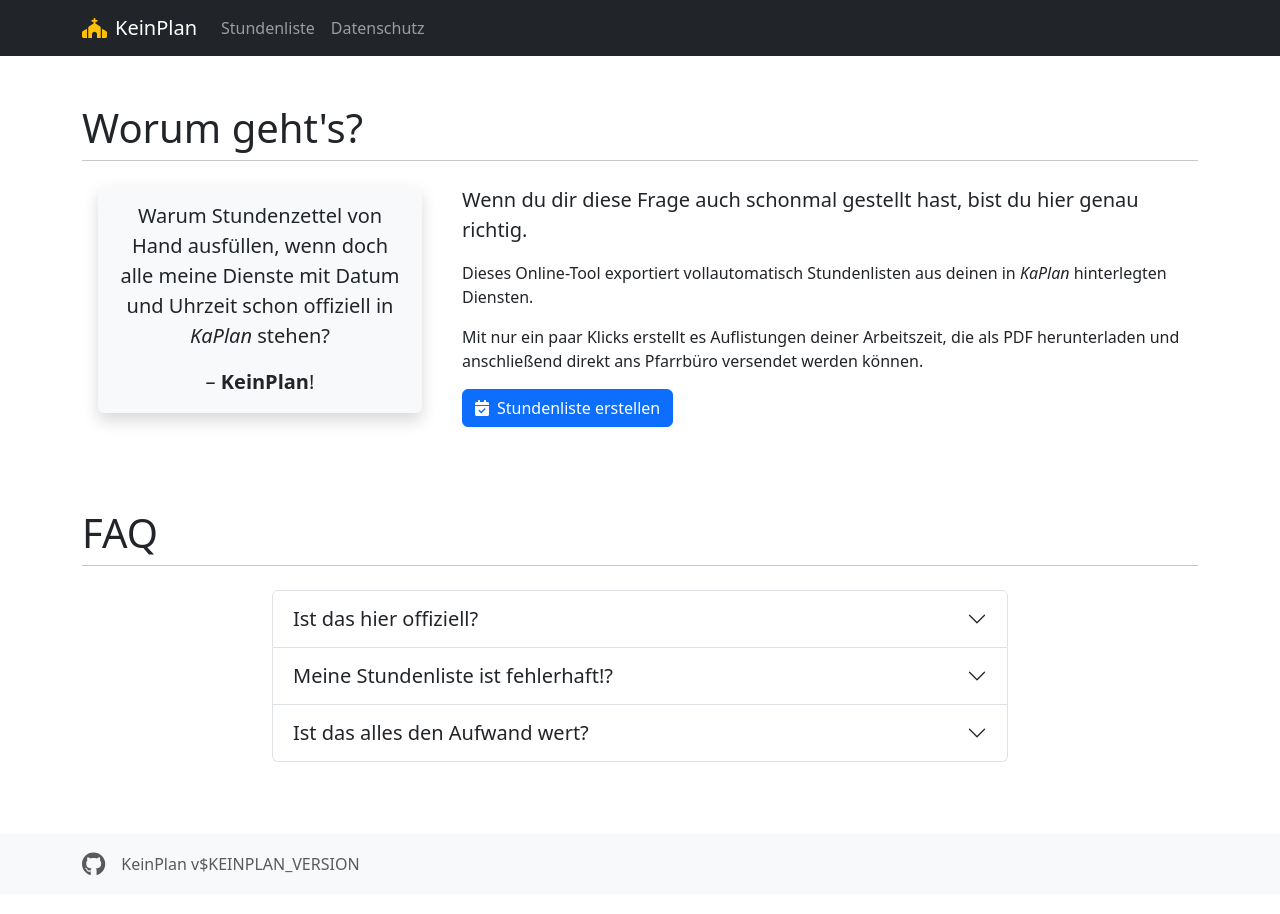
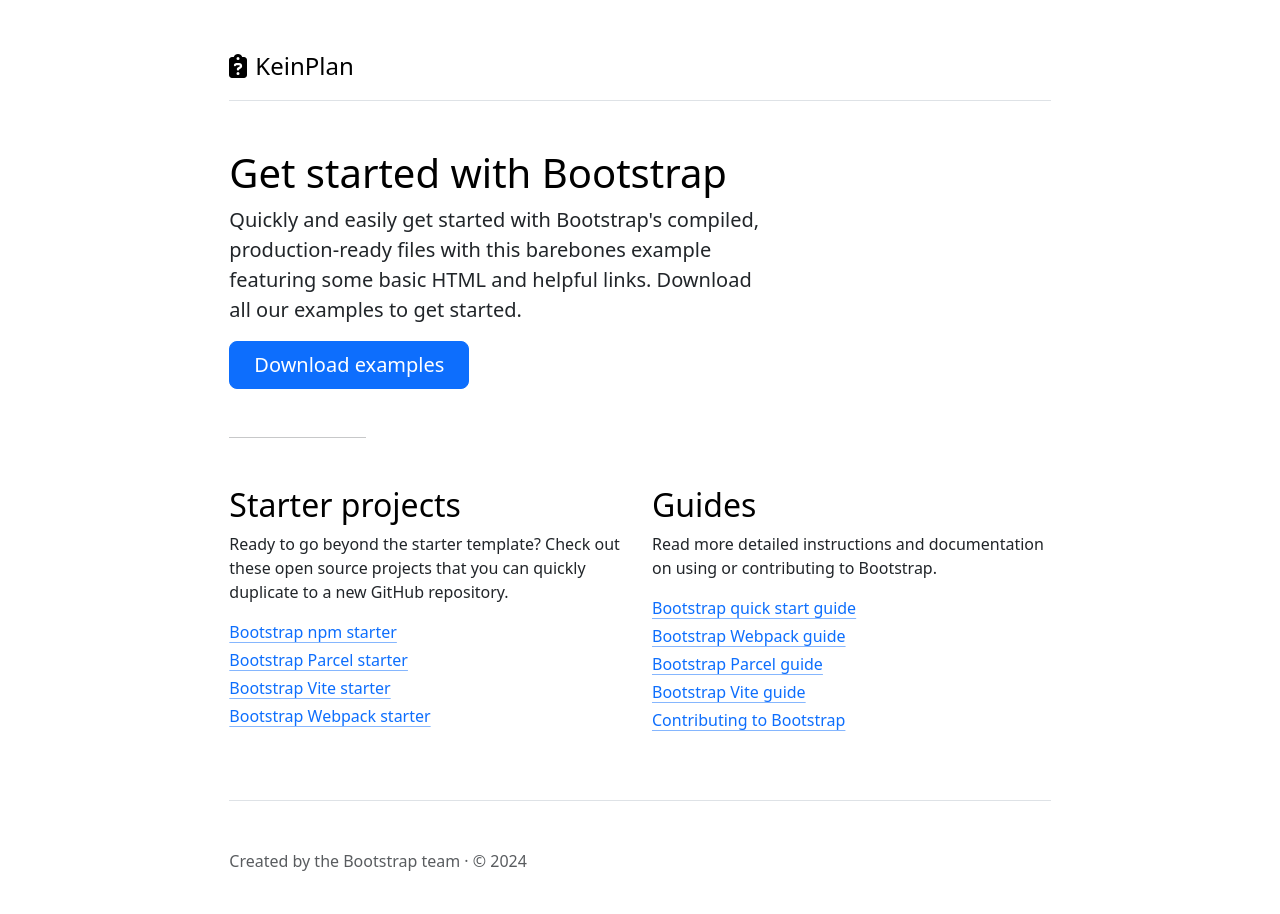
Before and after one commit to nbe95/KeinPlan, a Next.js app in the folder frontend/: page / in a window 1280 px wide. Shown: the top 914 px of the page. Built offline with nearby package versions, Linux system fonts and the light colour scheme.

Commit message:
Get bootstrap example running

```diff
--- a/frontend/app/components/faq.tsx
+++ /dev/null
@@ -1,22 +0,0 @@
-import { PropsWithChildren } from "react";
-import { Accordion } from "react-bootstrap";
-
-type FaqItemProps = {
-  question: string;
-};
-
-export const FaqItem = (props: PropsWithChildren<FaqItemProps>) => {
-  const eventKey = props.question;
-  return (
-    <Accordion.Item eventKey={eventKey}>
-      <Accordion.Header>
-        <p className="lead mb-0">{props.question}</p>
-      </Accordion.Header>
-      <Accordion.Body>{props.children}</Accordion.Body>
-    </Accordion.Item>
-  );
-};
-
-export const FaqContainer = (props: PropsWithChildren<{}>) => {
-  return <Accordion alwaysOpen={false}>{props.children}</Accordion>;
-};
--- a/frontend/app/components/footer.tsx
+++ b/frontend/app/components/footer.tsx
@@ -6,59 +6,63 @@ import { ADMIN_MAIL, GITHUB_LINK, KAPLAN_LINK, VERSION_FRONTEND } from "../utils
 
 const Footer = () => {
   return (
-    <footer className="bg-light">
-      <Container className="bg-light text-muted">
-        {/* {versionFrontend &&
-          info.version?.KeinPlanBackend &&
-          info.version?.KeinPlanBackend != versionFrontend && (
-            <MsgBox type="error">
-              Auf diesem Server läuft eine andere Backend-Version ({info.version.KeinPlanBackend}),
-              sodass es zu Fehlfunktionen kommen kann.
-              <br />
-              Bitte aktualisiere die Software bzw. Docker Images!
-            </MsgBox>
-          )} */}
-        <Stack direction="horizontal" gap={3}>
-          {GITHUB_LINK && (
-            <div>
-              <Link
-                href={GITHUB_LINK}
-                className="text-muted"
-                title="KeinPlan auf Github"
-                target="_blank"
-              >
-                <FontAwesomeIcon icon={faGithub} size="xl" />
-              </Link>
-            </div>
-          )}
-          <div className="me-auto">
-            KeinPlan {VERSION_FRONTEND ? `v${VERSION_FRONTEND}` : "(unbekannte Version)"}
-          </div>
-          <Stack direction="horizontal" gap={3}>
-            {KAPLAN_LINK && (
-              <Link
-                href={KAPLAN_LINK}
-                className="text-muted link-underline link-underline-secondary link-underline-opacity-25 link-underline-opacity-75-hover"
-                title="KaPlan Web öffnen"
-                target="_blank"
-              >
-                KaPlan Web
-              </Link>
-            )}
-            {ADMIN_MAIL && (
-              <Link
-                href={`mailto:${ADMIN_MAIL}`}
-                className="text-muted link-underline link-underline-secondary link-underline-opacity-25 link-underline-opacity-75-hover"
-                title="E-Mail an den Administrator"
-                target="_blank"
-              >
-                Kontakt
-              </Link>
-            )}
-          </Stack>
-        </Stack>
-      </Container>
+    <footer className="pt-5 my-5 text-muted border-top">
+      Created by the Bootstrap team &middot; &copy; 2024
     </footer>
+
+    // <footer className="bg-light">
+    //   <Container className="bg-light text-muted">
+    //     {/* {versionFrontend &&
+    //       info.version?.KeinPlanBackend &&
+    //       info.version?.KeinPlanBackend != versionFrontend && (
+    //         <MsgBox type="error">
+    //           Auf diesem Server läuft eine andere Backend-Version ({info.version.KeinPlanBackend}),
+    //           sodass es zu Fehlfunktionen kommen kann.
+    //           <br />
+    //           Bitte aktualisiere die Software bzw. Docker Images!
+    //         </MsgBox>
+    //       )} */}
+    //     <Stack direction="horizontal" gap={3}>
+    //       {GITHUB_LINK && (
+    //         <div>
+    //           <Link
+    //             href={GITHUB_LINK}
+    //             className="text-muted"
+    //             title="KeinPlan auf Github"
+    //             target="_blank"
+    //           >
+    //             <FontAwesomeIcon icon={faGithub} size="xl" />
+    //           </Link>
+    //         </div>
+    //       )}
+    //       <div className="me-auto">
+    //         KeinPlan {VERSION_FRONTEND ? `v${VERSION_FRONTEND}` : "(unbekannte Version)"}
+    //       </div>
+    //       <Stack direction="horizontal" gap={3}>
+    //         {KAPLAN_LINK && (
+    //           <Link
+    //             href={KAPLAN_LINK}
+    //             className="text-muted link-underline link-underline-secondary link-underline-opacity-25 link-underline-opacity-75-hover"
+    //             title="KaPlan Web öffnen"
+    //             target="_blank"
+    //           >
+    //             KaPlan Web
+    //           </Link>
+    //         )}
+    //         {ADMIN_MAIL && (
+    //           <Link
+    //             href={`mailto:${ADMIN_MAIL}`}
+    //             className="text-muted link-underline link-underline-secondary link-underline-opacity-25 link-underline-opacity-75-hover"
+    //             title="E-Mail an den Administrator"
+    //             target="_blank"
+    //           >
+    //             Kontakt
+    //           </Link>
+    //         )}
+    //       </Stack>
+    //     </Stack>
+    //   </Container>
+    // </footer>
   );
 };
 
--- /dev/null
+++ b/frontend/app/components/header.tsx
@@ -0,0 +1,17 @@
+import Link from "next/link";
+import { FontAwesomeIcon } from '@fortawesome/react-fontawesome';
+import { faClipboardQuestion } from "@fortawesome/free-solid-svg-icons";
+
+export const Header = () => {
+
+  return (
+    <header className="d-flex align-items-center pb-3 mb-5 border-bottom">
+      <Link href="/" className="d-flex align-items-center text-body-emphasis text-decoration-none">
+        <FontAwesomeIcon icon={faClipboardQuestion} size="xl" className="me-2" />
+        <span className="fs-4">KeinPlan</span>
+      </Link>
+    </header>
+  );
+}
+
+export default Header;
--- a/frontend/app/components/nav-bar.tsx
+++ /dev/null
@@ -1,38 +0,0 @@
-"use client";
-
-import { faChurch } from "@fortawesome/free-solid-svg-icons";
-import { FontAwesomeIcon } from "@fortawesome/react-fontawesome";
-import { usePathname } from "next/navigation";
-import { Container, Nav, NavLink, Navbar, NavbarBrand, NavbarCollapse, NavbarToggle } from "react-bootstrap";
-
-const NavBar = () => {
-  const pathname = usePathname();
-
-  const pages: Record<string, string> = {
-    "/time-sheet": "Stundenliste",
-    "/privacy": "Datenschutz",
-  };
-
-  return (
-    <Navbar bg="dark" data-bs-theme="dark" expand="md">
-      <Container>
-        <NavbarBrand href="/">
-          <FontAwesomeIcon icon={faChurch} className="me-2 text-warning" />
-          KeinPlan
-        </NavbarBrand>
-        <NavbarToggle aria-controls="basic-navbar-nav" />
-        <NavbarCollapse id="basic-navbar-nav">
-          <Nav className="me-auto">
-            {Object.entries(pages).map((page) => (
-              <NavLink active={pathname == page[0]} key={page[0]} href={page[0]}>
-                {page[1]}
-              </NavLink>
-            ))}
-          </Nav>
-        </NavbarCollapse>
-      </Container>
-    </Navbar>
-  );
-};
-
-export default NavBar;
--- a/frontend/app/components/page-section.tsx
+++ /dev/null
@@ -1,25 +0,0 @@
-import { config } from "@fortawesome/fontawesome-svg-core";
-import "bootstrap/dist/css/bootstrap.min.css";
-import { PropsWithChildren } from "react";
-import { Container } from "react-bootstrap";
-config.autoAddCss = false;
-
-type SectionProps = {
-  headline?: string;
-};
-
-const PageSection = (props: PropsWithChildren<SectionProps>) => {
-  return (
-    <Container className="mt-4 mb-5">
-      {props.headline && (
-        <>
-          <h1 className="mb-0">{props.headline}</h1>
-          <hr className="mt-2 mb-4" />
-        </>
-      )}
-      {props.children}
-    </Container>
-  );
-};
-
-export default PageSection;
--- a/frontend/app/layout.tsx
+++ b/frontend/app/layout.tsx
@@ -1,8 +1,15 @@
 import { ReactQueryDevtools } from "@tanstack/react-query-devtools";
-import NavBar from "./components/nav-bar";
+import { ReactQueryClientProvider } from "./components/react-query-client-provider";
+import { Col, Row } from "react-bootstrap";
+import Header from "./components/header";
 import Footer from "./components/footer";
-import { ReactQueryClientProvider } from "./components/ReactQueryClientProvider";
-import { dom } from "@fortawesome/fontawesome-svg-core";
+
+import 'bootstrap/dist/css/bootstrap.min.css';
+import '@fortawesome/fontawesome-svg-core/styles.css';
+import { config } from '@fortawesome/fontawesome-svg-core';
+
+config.autoAddCss = false;
+
 
 
 export const RootLayout = ({ children }: { children: React.ReactNode; }) => {
@@ -10,20 +17,22 @@ export const RootLayout = ({ children }: { children: React.ReactNode; }) => {
     <ReactQueryClientProvider>
       <html lang="en">
         <head>
-          <title>foooo</title>
+          <title>KeinPlan</title>
           <link rel="icon" href="/favicon.ico" sizes="any" />
           <link rel="shortcut icon" href="/favicon.ico" />
           <link rel="apple-touch-icon" href="/favicon.ico" />
-          <link rel="stylesheet" type="text/css" href="/style.css" />
-          <style>{dom.css()}</style>
         </head>
         <body>
           <ReactQueryDevtools initialIsOpen={false} />
-          <NavBar />
-          <div className="py-4">
-            {children}
-          </div>
-          <Footer />
+          <Row>
+            <Col lg={8} className="mx-auto p-4 py-md-5">
+              <Header />
+              <main>
+                {children}
+              </main>
+              <Footer />
+            </Col>
+          </Row>
         </body>
       </html>
     </ReactQueryClientProvider>
--- a/frontend/app/page.tsx
+++ b/frontend/app/page.tsx
@@ -1,89 +1,80 @@
-import { faCalendarCheck } from "@fortawesome/free-solid-svg-icons";
-import { FontAwesomeIcon } from "@fortawesome/react-fontawesome";
-import { Metadata } from "next";
 import Link from "next/link";
-import { Button, Col, Row } from "react-bootstrap";
-import { FaqContainer, FaqItem } from "./components/faq";
-import PageSection from "./components/page-section";
-import { ADMIN_MAIL, GITHUB_LINK } from "./utils/constants";
-
-export const metadata: Metadata = {
-  title: "My Page Title",
-  description: "Foo",
-};
+import { Col, Row } from "react-bootstrap";
 
 export const Page = () => {
   return (
     <>
-      <PageSection headline="Worum geht's?">
-        <Row>
-          <Col md={6} lg={4}>
-            <blockquote className="blockquote text-center p-3 mx-3 mb-5 m-auto bg-light shadow rounded">
-              <p>
-                Warum Stundenzettel von Hand ausfüllen, wenn doch alle meine Dienste mit Datum und
-                Uhrzeit schon offiziell in <em>KaPlan</em> stehen?
-              </p>
-              <p>
-                – <strong>KeinPlan</strong>!
-              </p>
-            </blockquote>
-          </Col>
-          <Col md={6} lg={8}>
-            <p className="lead">
-              Wenn du dir diese Frage auch schonmal gestellt hast, bist du hier genau richtig.
-            </p>
-            <p>
-              Dieses Online-Tool exportiert vollautomatisch Stundenlisten aus deinen in{" "}
-              <em>KaPlan</em> hinterlegten Diensten.
-            </p>
-            <p>
-              Mit nur ein paar Klicks erstellt es Auflistungen deiner Arbeitszeit, die als PDF
-              herunterladen und anschließend direkt ans Pfarrbüro versendet werden können.
-            </p>
-            <Button variant="primary" className="mx-auto" href="/time-sheet">
-              <FontAwesomeIcon icon={faCalendarCheck} className="me-2" />
-              Stundenliste erstellen
-            </Button>
-          </Col>
-        </Row>
-      </PageSection>
+      <h1 className="text-body-emphasis">Get started with Bootstrap</h1>
+      <p className="fs-5 col-md-8">Quickly and easily get started with Bootstrap's compiled, production-ready files with this barebones example featuring some basic HTML and helpful links. Download all our examples to get started.</p>
 
-      <PageSection headline="FAQ">
-        <Row className="d-flex justify-content-center">
-          <Col lg={8}>
-            <FaqContainer>
-              <FaqItem question="Ist das hier offiziell?">
-                Nein. Dieses Tool hat nichts mit <em>KaPlan</em>, der Kirchengemeinde usw. zu tun.
-                Daher alles ohne Gewähr. Überprüfe alles, was du ans Pfarrbüro sendest!
-              </FaqItem>
+      <div className="mb-5">
+        <Link href="/docs/5.3/examples/" className="btn btn-primary btn-lg px-4">Download examples</Link>
+      </div>
 
-              <FaqItem question="Meine Stundenliste ist fehlerhaft!?">
-                Rechne nochmal nach. Wenn du sicher bist, eine Unstimmigkeit gefunden zu haben,
-                erstelle gerne{" "}
-                {GITHUB_LINK ? (
-                  <Link href={`${GITHUB_LINK}/issues`} target="_blank">
-                    ein Ticket
-                  </Link>
-                ) : (
-                  <>ein Ticket</>
-                )}{" "}
-                mit genauer Beschreibung des Fehlers oder melde dich direkt beim
-                KeinPlan-Administrator deines Vertrauens
-                {ADMIN_MAIL && (
-                  <>
-                    , z.B. <Link href={`mailto:${ADMIN_MAIL}`}>per Mail</Link>
-                  </>
-                )}
-                .
-              </FaqItem>
+      <hr className="col-3 col-md-2 mb-5" />
 
-              <FaqItem question="Ist das alles den Aufwand wert?">Ja. Allein aus Prinzip.</FaqItem>
-            </FaqContainer>
-          </Col>
-        </Row>
-      </PageSection>
-      </>
+      <Row gap={5}>
+        <Col md={6}>
+          <h2 className="text-body-emphasis">Starter projects</h2>
+          <p>Ready to go beyond the starter template? Check out these open source projects that you can quickly duplicate to a new GitHub repository.</p>
+          <ul className="list-unstyled ps-0">
+            <li>
+              <Link className="icon-link mb-1" href="https://github.com/twbs/examples/tree/main/icons-font" rel="noopener" target="_blank">
+                Bootstrap npm starter
+              </Link>
+            </li>
+            <li>
+              <Link className="icon-link mb-1" href="https://github.com/twbs/examples/tree/main/parcel" rel="noopener" target="_blank">
+                Bootstrap Parcel starter
+              </Link>
+            </li>
+            <li>
+              <Link className="icon-link mb-1" href="https://github.com/twbs/examples/tree/main/vite" rel="noopener" target="_blank">
+                Bootstrap Vite starter
+              </Link>
+            </li>
+            <li>
+              <Link className="icon-link mb-1" href="https://github.com/twbs/examples/tree/main/webpack" rel="noopener" target="_blank">
+                Bootstrap Webpack starter
+              </Link>
+            </li>
+          </ul>
+        </Col>
+
+        <Col md={6}>
+          <h2 className="text-body-emphasis">Guides</h2>
+          <p>Read more detailed instructions and documentation on using or contributing to Bootstrap.</p>
+          <ul className="list-unstyled ps-0">
+            <li>
+              <Link className="icon-link mb-1" href="/docs/5.3/getting-started/introduction/">
+                Bootstrap quick start guide
+              </Link>
+            </li>
+            <li>
+              <Link className="icon-link mb-1" href="/docs/5.3/getting-started/webpack/">
+                Bootstrap Webpack guide
+              </Link>
+            </li>
+            <li>
+              <Link className="icon-link mb-1" href="/docs/5.3/getting-started/parcel/">
+                Bootstrap Parcel guide
+              </Link>
+            </li>
+            <li>
+              <Link className="icon-link mb-1" href="/docs/5.3/getting-started/vite/">
+                Bootstrap Vite guide
+              </Link>
+            </li>
+            <li>
+              <Link className="icon-link mb-1" href="/docs/5.3/getting-started/contribute/">
+                Contributing to Bootstrap
+              </Link>
+            </li>
+          </ul>
+        </Col>
+      </Row>
+    </>
   );
-};
+}
 
 export default Page;
--- a/frontend/public/style.css
+++ /dev/null
@@ -1,18 +0,0 @@
-/* @import "~bootstrap/dist/css/bootstrap.min.css"; */
-
-/* Sticky footer styles
--------------------------------------------------- */
-html {
-  position: relative;
-  min-height: 100%;
-}
-body {
-  margin-bottom: 60px; /* Margin bottom by footer height */
-}
-footer {
-  position: absolute;
-  bottom: 0;
-  width: 100%;
-  height: 60px; /* Set the fixed height of the footer here */
-  line-height: 60px; /* Vertically center the text there */
-}
```
Also changed, not shown: frontend/app/components/react-query-client-provider.tsx (renamed from frontend/app/components/ReactQueryClientProvider.tsx).
